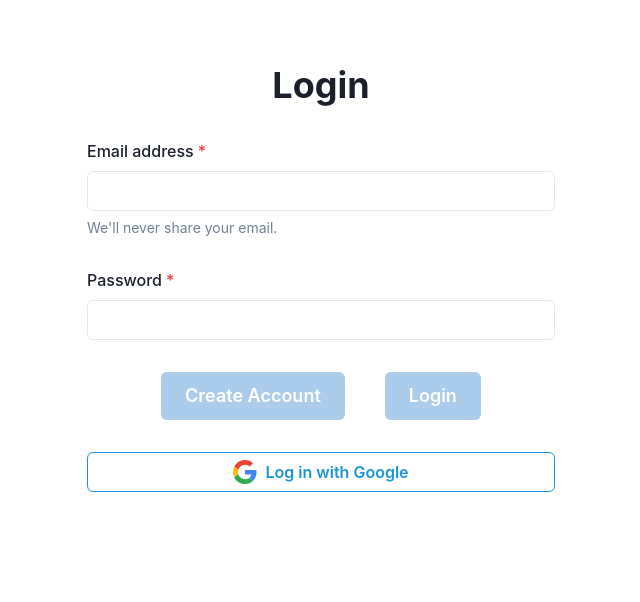
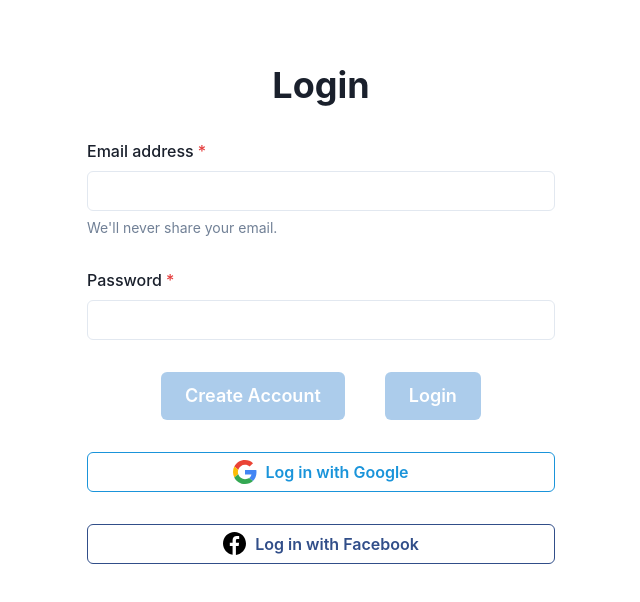
Before and after one commit to richierob62/next-redux-toolkit-apollo-chakra-formik-firebase-frontend, a Next.js app: page /login in a window 1280 px wide. Shown: the top 602 px of the page, without its empty margins (319-959 px from the left). Built offline with nearby package versions, Linux system fonts and the light colour scheme; no server answers.

Commit message:
Added Facebook signin using firebase auth

```diff
--- /dev/null
+++ b/components/FacebookSignInButton.tsx
@@ -0,0 +1,59 @@
+import { Button, useToast } from '@chakra-ui/react';
+
+import firebase from 'firebase/app';
+
+const FacebookLogo = () => (
+  <svg
+    version="1.1"
+    xmlns="http://www.w3.org/2000/svg"
+    width="24px"
+    height="24px"
+    viewBox="0 0 175 175"
+  >
+    <g>
+      <path
+        d="M83.829,0.349C37.532,0.349,0,37.881,0,84.178c0,41.523,30.222,75.911,69.848,82.57v-65.081H49.626
+		v-23.42h20.222V60.978c0-20.037,12.238-30.956,30.115-30.956c8.562,0,15.92,0.638,18.056,0.919v20.944l-12.399,0.006
+		c-9.72,0-11.594,4.618-11.594,11.397v14.947h23.193l-3.025,23.42H94.026v65.653c41.476-5.048,73.631-40.312,73.631-83.154
+		C167.657,37.881,130.125,0.349,83.829,0.349z"
+      />
+    </g>
+  </svg>
+);
+
+function FacebookSignInButton() {
+  const toast = useToast();
+
+  const handleClick = () => {
+    const provider = new firebase.auth.FacebookAuthProvider();
+    firebase
+      .auth()
+      .signInWithPopup(provider)
+      .then(() => {
+        window.location.href = '/';
+      })
+      .catch((err) => {
+        const { message } = err;
+        toast({
+          title: 'An error occurred',
+          description: message,
+          status: 'error',
+          duration: 6000,
+          isClosable: true,
+        });
+      });
+  };
+
+  return (
+    <Button
+      colorScheme="facebook"
+      leftIcon={<FacebookLogo />}
+      variant="outline"
+      onClick={handleClick}
+    >
+      Log in with Facebook
+    </Button>
+  );
+}
+
+export default FacebookSignInButton;
--- a/pages/login.tsx
+++ b/pages/login.tsx
@@ -11,11 +11,12 @@ import {
   Stack,
   useToast,
 } from '@chakra-ui/react';
+import React, { useState } from 'react';
 
+import FacebookSignInButton from '../components/FacebookSignInButton';
 import GoogleSignInButton from '../components/GoogleSignInButton';
 import firebase from 'firebase/app';
 import firebaseClient from '../firebaseClient';
-import { useState } from 'react';
 
 const Login = () => {
   firebaseClient();
@@ -108,6 +109,7 @@ const Login = () => {
           </Button>
         </Stack>
         <GoogleSignInButton />
+        <FacebookSignInButton />
       </Stack>
     </Flex>
   );
```
